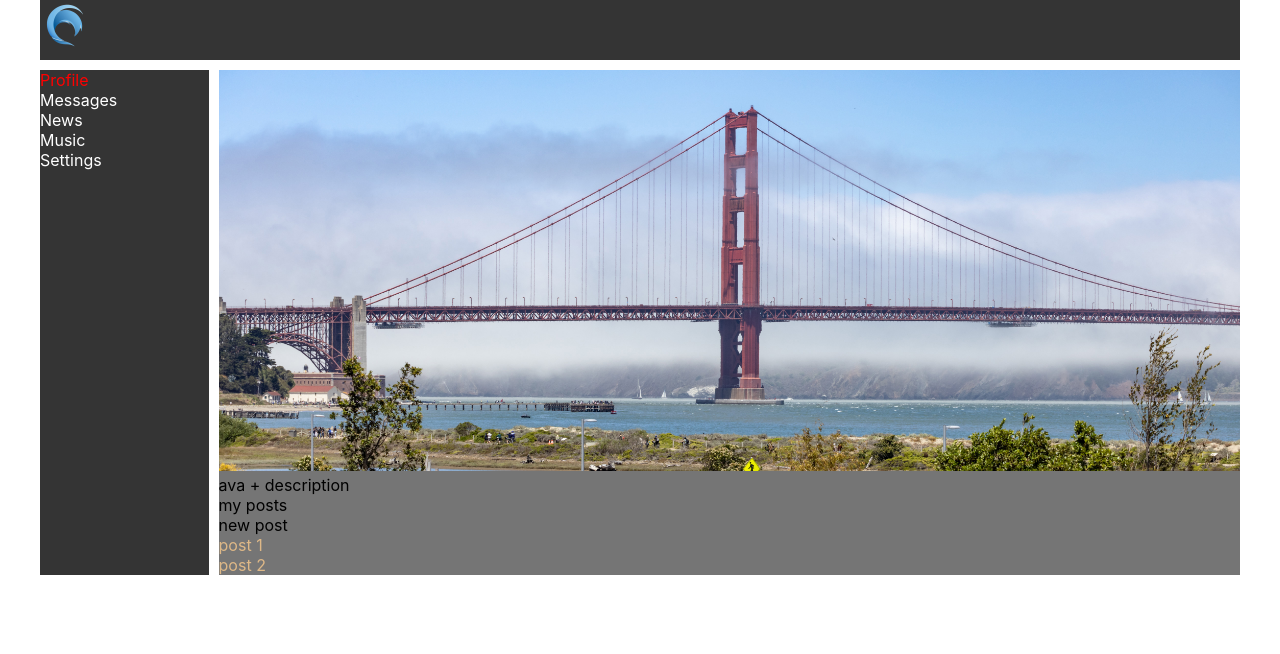
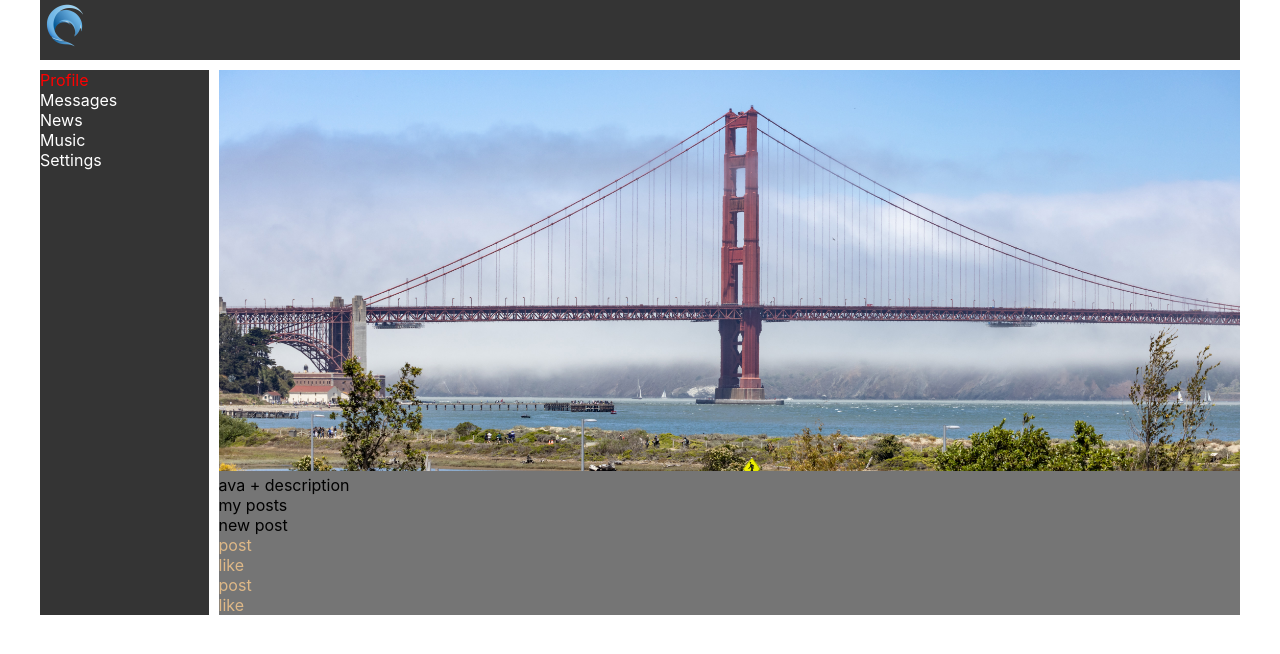
Before and after one commit to ibdkn/react-way-main, a React (Create React App) app: page / in a window 1280 px wide. Shown: the top 654 px of the page. Built offline with nearby package versions, Linux system fonts and the light colour scheme.

Commit message:
added structure

```diff
--- /dev/null
+++ b/src/components/Profile/MyPosts/MyPosts.tsx
@@ -0,0 +1,19 @@
+import React from 'react';
+import './MyPosts.module.css';
+import s from "./MyPosts.module.css"
+import {Post} from "./Post/Post";
+
+export const MyPosts = () => {
+    return (
+        <div>
+            my posts
+            <div>
+                new post
+            </div>
+            <div className={s.posts}>
+                <Post/>
+                <Post/>
+            </div>
+        </div>
+    );
+};
--- /dev/null
+++ b/src/components/Profile/MyPosts/Post/Post.module.css
@@ -0,0 +1,4 @@
+.item {
+    color: burlywood;
+    text-decoration: none;
+}
--- /dev/null
+++ b/src/components/Profile/MyPosts/Post/Post.tsx
@@ -0,0 +1,12 @@
+import React from 'react';
+import './Post.module.css';
+import s from "./Post.module.css"
+
+export const Post = () => {
+    return (
+        <div className={s.item}>
+            post
+            <div>like</div>
+        </div>
+    );
+};
--- a/src/components/Profile/Profile.module.css
+++ b/src/components/Profile/Profile.module.css
@@ -2,8 +2,3 @@
     grid-area: content;
     background-color: #757575;
 }
-
-.item {
-    color: burlywood;
-    text-decoration: none;
-}
--- a/src/components/Profile/Profile.tsx
+++ b/src/components/Profile/Profile.tsx
@@ -2,6 +2,7 @@ import React from 'react';
 import './Profile.module.css';
 import gate from "../../assets/images/gate.jpeg";
 import s from "./Profile.module.css"
+import {MyPosts} from "./MyPosts/MyPosts";
 
 export const Profile = () => {
     return (
@@ -12,20 +13,7 @@ export const Profile = () => {
             <div>
                 ava + description
             </div>
-            <div>
-                my posts
-                <div>
-                    new post
-                </div>
-                <div className={s.posts}>
-                    <div className={s.item}>
-                        post 1
-                    </div>
-                    <div className={s.item}>
-                        post 2
-                    </div>
-                </div>
-            </div>
+            <MyPosts/>
         </div>
     );
 };
```
Also changed, not shown: src/components/Profile/MyPosts/MyPosts.module.css (added).
